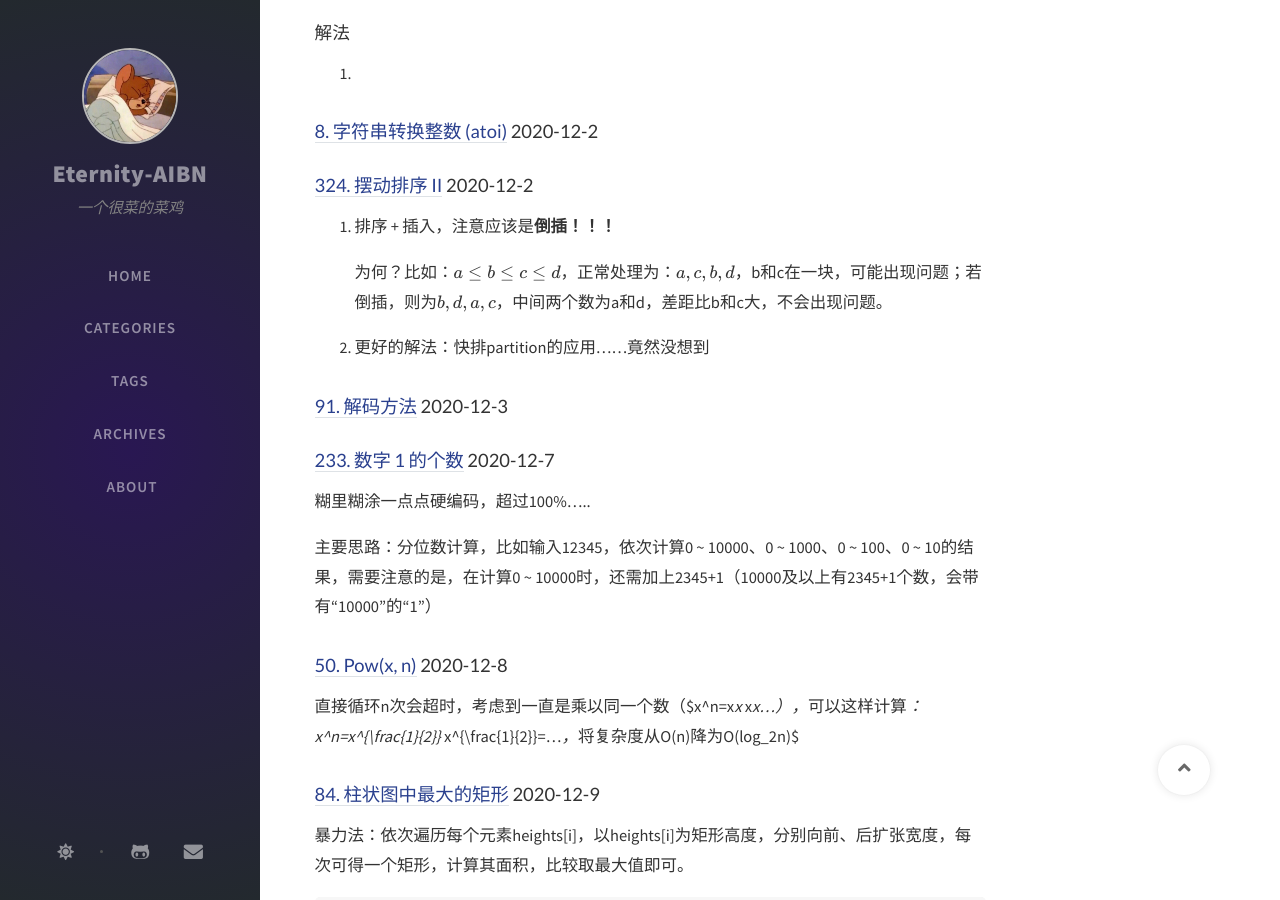
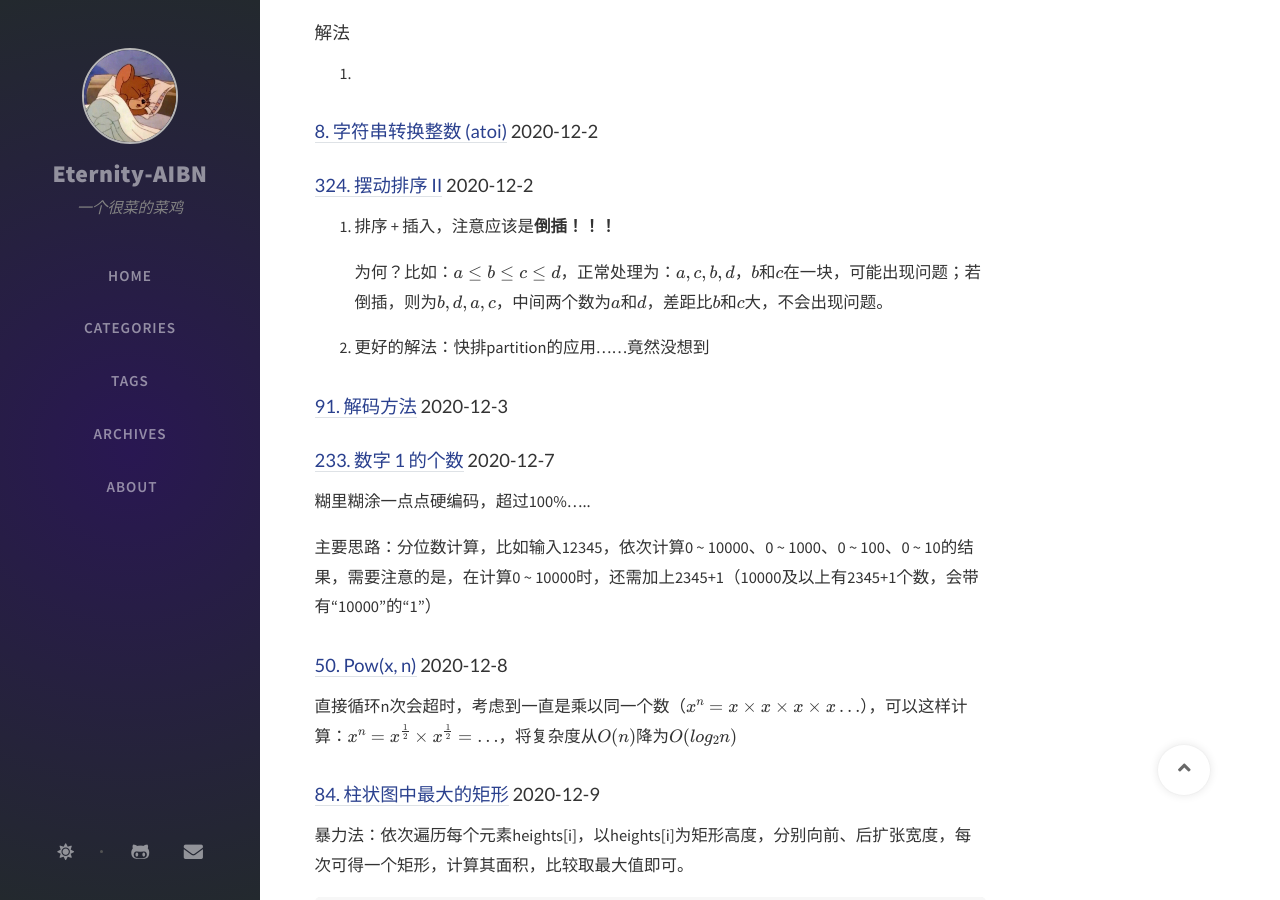
Before and after one commit to Eternity-AIBN/Eternity-AIBN.github.io, a Jekyll site: the page built from _posts/2020-9-16-Leetcode随缘刷题.md, in a window 1280 px wide and 900 px high, scrolled down 2404 px. Built offline with Jekyll 4.4.1, drawn with Linux system fonts in a browser that asks for light colours; nearby versions of some CDN libraries; formulas are drawn with MathJax 3; comment, search, counter and statistics services are not loaded; some of the changed text lies outside the part shown.

```diff
--- a/_posts/2020-9-16-Leetcode随缘刷题.md
+++ b/_posts/2020-9-16-Leetcode随缘刷题.md
@@ -126,7 +126,7 @@ math: true
 
 1. 排序 + 插入，注意应该是**倒插！！！**
 
-   为何？比如：$a≤b≤c≤d$，正常处理为：$a,c,b,d$，b和c在一块，可能出现问题；若倒插，则为$b,d,a,c$，中间两个数为a和d，差距比b和c大，不会出现问题。
+   为何？比如：$a≤b≤c≤d$，正常处理为：$a,c,b,d$，$b$和$c$在一块，可能出现问题；若倒插，则为$b,d,a,c$，中间两个数为$a$和$d$，差距比$b$和$c$大，不会出现问题。
 
 2. 更好的解法：快排partition的应用......竟然没想到
 
@@ -151,7 +151,7 @@ math: true
 
 #### [50. Pow(x, n)](https://leetcode-cn.com/problems/powx-n/) 2020-12-8
 
-直接循环n次会超时，考虑到一直是乘以同一个数（$x^n=x*x*x*x...$），可以这样计算：$x^n=x^{\frac{1}{2}}*x^{\frac{1}{2}}=...$，将复杂度从$O(n)$降为$O(log_2n)$
+直接循环n次会超时，考虑到一直是乘以同一个数（$x^n=x\times x\times x\times x...$），可以这样计算：$x^n=x^{\frac{1}{2}}\times x^{\frac{1}{2}}=...$，将复杂度从$O(n)$降为$O(log_2n)$
 
 
 
```
Also changed, not shown: _posts/2020-8-26-《动手学深度学习》笔记.md (+7 -0 lines), _posts/2020-9-20-Pytorch学习.md (+7 -0 lines), _posts/2021-2-9-PyQt学习.md (+7 -0 lines).
